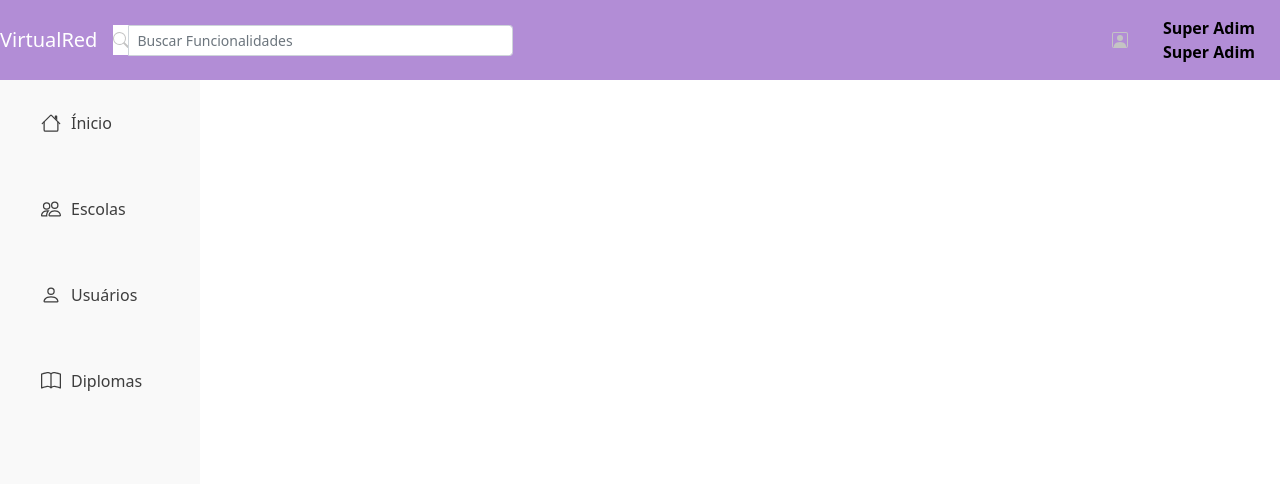
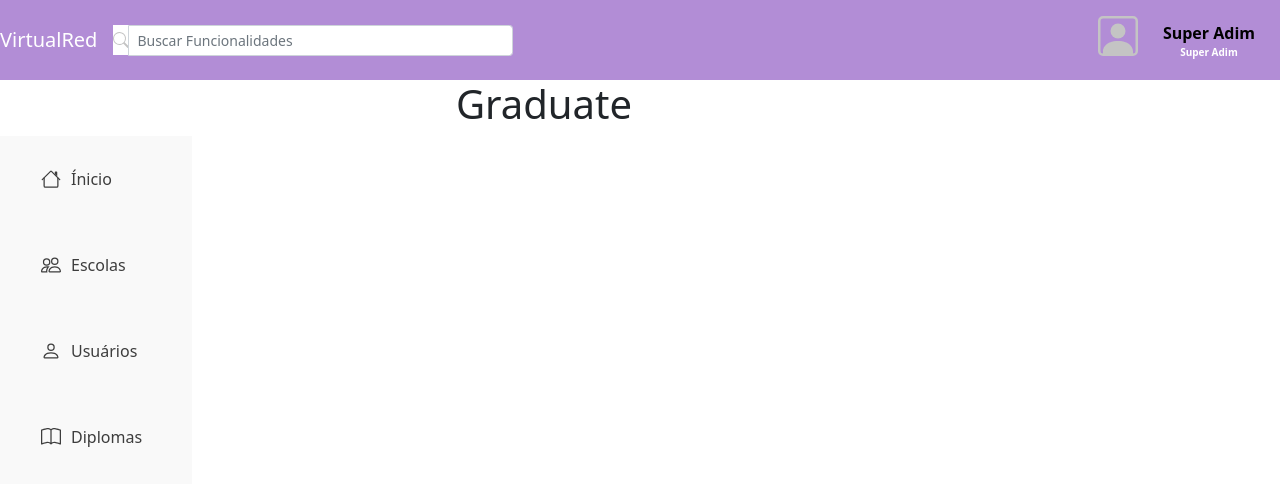
Before and after one commit to Leonardo-Sants/psel-virtualred-2021, a Vue app: page / in a window 1280 px wide. Shown: the top 484 px of the page. Built offline with nearby package versions, Linux system fonts and the light colour scheme.

Commit message:
Criando a View

```diff
--- a/src/App.vue
+++ b/src/App.vue
@@ -2,6 +2,7 @@
   <div id="app">
 
     <Nav-Bar-Component />
+    <Graduate />
     <Side-Bar-Component />
   </div>
 </template>
@@ -9,11 +10,13 @@
 <script>
 import NavBarComponent from './components/NavBarComponent.vue'
 import SideBarComponent from './components/SideBarComponent.vue'
+import Graduate from './view/Graduate.vue'
 
 export default {
   name: 'App',
   components: {
     NavBarComponent,
+    Graduate,
     SideBarComponent
   }
 }
--- a/src/components/NavBarComponent.vue
+++ b/src/components/NavBarComponent.vue
@@ -18,11 +18,11 @@
         </b-navbar-nav>
       </b-collapse>
       <div>
-        <b-icon  id="iconAdmin" icon="person-square"></b-icon>
+        <b-icon class="h1 mb-2" id="iconAdmin" icon="person-square"></b-icon>
       </div>
       <div class="Admin">
         <b>Super Adim</b>
-        <b>Super Adim</b>
+        <b id="subAdmin">Super Adim</b>
       </div>
     </b-navbar>
   </div>
@@ -70,12 +70,17 @@ export default {
   align-items: center;
   margin: 15px;
   padding: 10px;
+  font-size: 16px;
+}
+
+.Admin #subAdmin {
+  color: #fff;
+  font-size: 10px;
 }
 
 #iconAdmin{
   color: #C4C4C4;
   display: flex;
-  margin: 10px;
 }
 
 </style>
--- a/src/components/SideBarComponent.vue
+++ b/src/components/SideBarComponent.vue
@@ -22,9 +22,9 @@ export default {
 
 <style scoped>
 .sideBar{
-  width: 200px;
+  width: 15%;
   height: 100%;
-  position: absolute;
+  position: fixed;
   background-color: #F9F9F9;
   box-shadow: 2px #000000;
 }
--- /dev/null
+++ b/src/view/Graduate.vue
@@ -0,0 +1,22 @@
+<template>
+    <main>
+        <h1>Graduate</h1>
+    </main>
+</template>
+
+<script>
+export default {
+    name: 'Graduate'
+}
+</script>
+
+<style scoped>
+main {
+    width: 85%;
+}
+
+main h1 {
+    display: flex;
+    justify-content: center;
+}
+</style>
```
